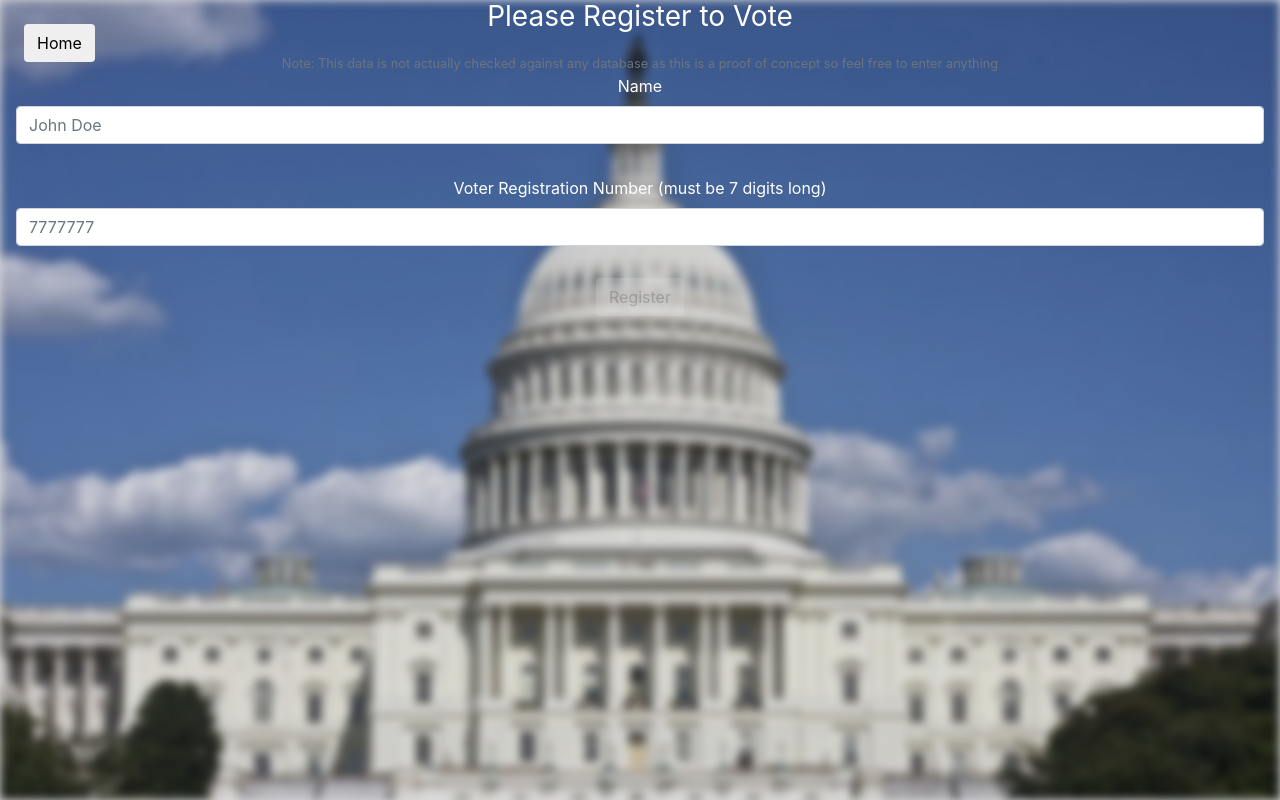
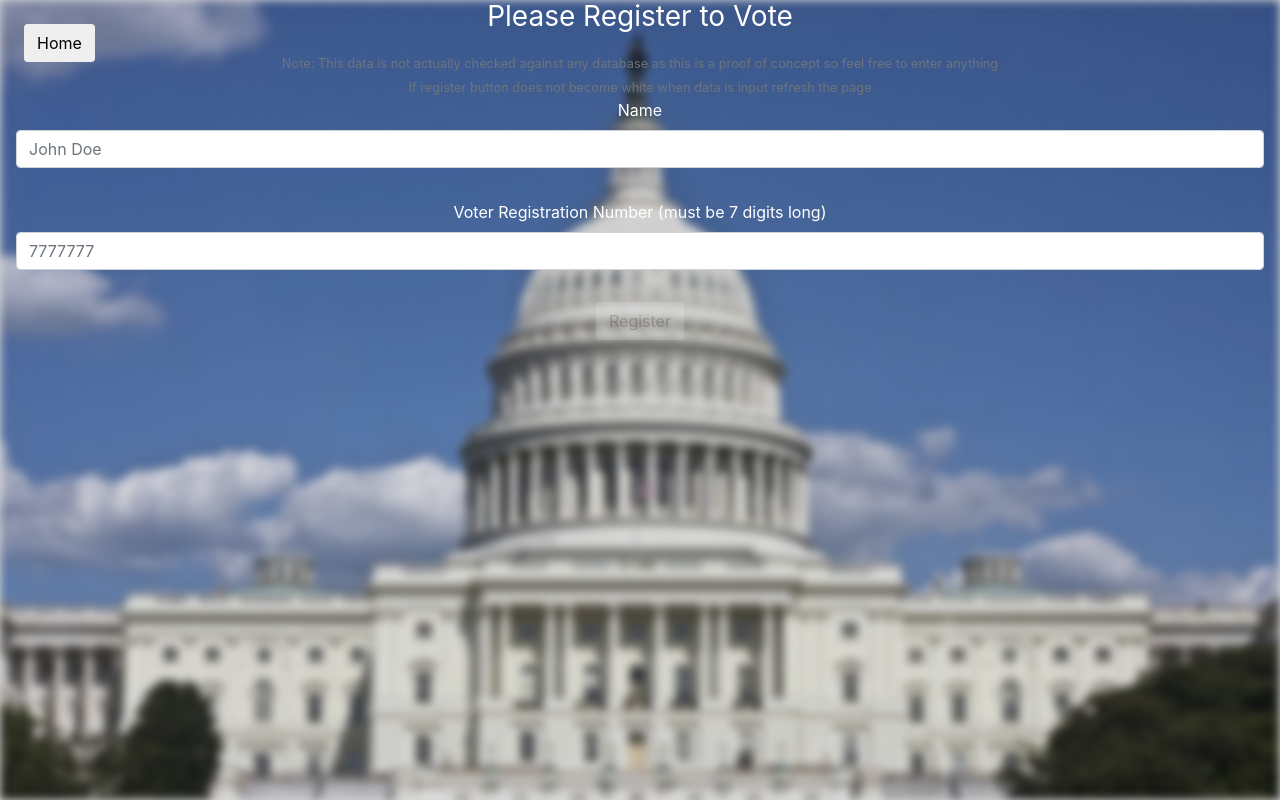
Before and after one commit to zparis99/BlockReferendum, a website: page html/register.html in a window 1280 px wide. Drawn offline with nearby package versions, Linux system fonts and the light colour scheme.

Commit message:
Las minute change to registration page

```diff
--- a/html/register.html
+++ b/html/register.html
@@ -21,7 +21,7 @@
     <div class="main">
       <div id="registration">
           <h1 class="h3 mb-3 font-weight-normal">Please Register to Vote</h1>
-          <small class="text-muted">Note: This data is not actually checked against any database as this is a proof of concept so feel free to enter anything</small>
+          <small class="text-muted">Note: This data is not actually checked against any database as this is a proof of concept so feel free to enter anything<br>If register button does not become white when data is input refresh the page</small>
           <div class="form-group mx-sm-3 mb-2">
             <label for="name">Name</label>
             <input class="form-control" id="name" type="text" placeholder="John Doe"> <br />
```
